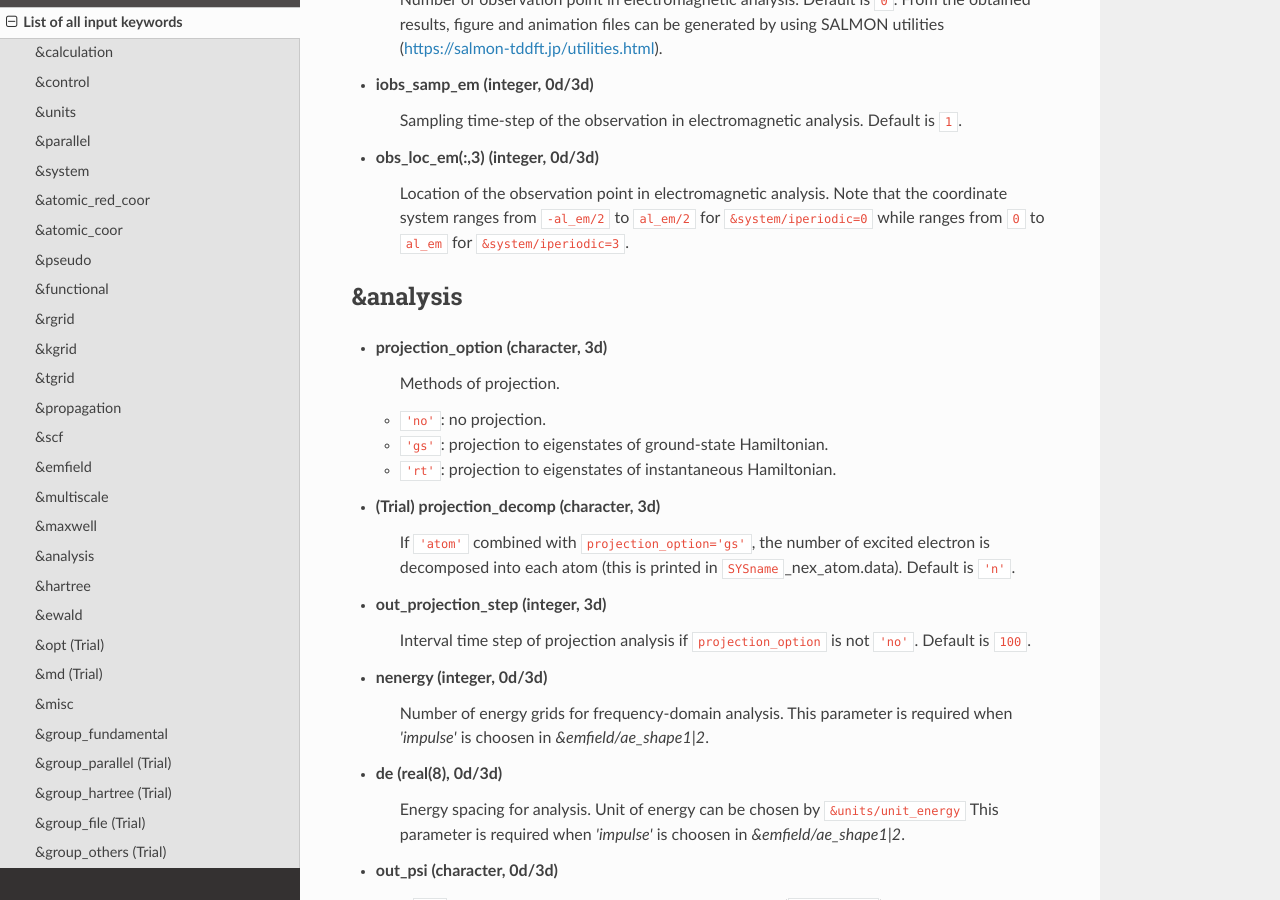
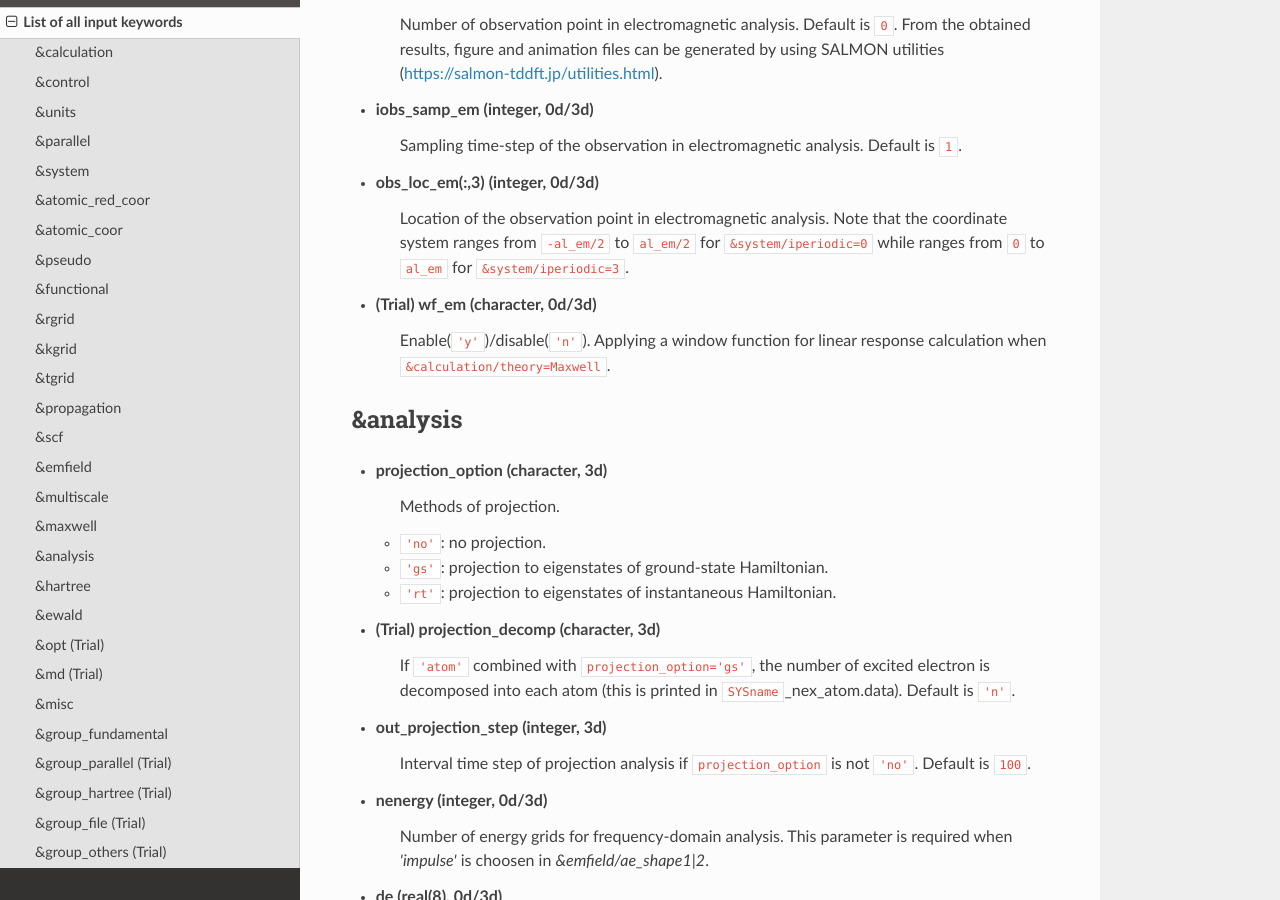
Before and after one commit to SALMON-TDDFT/SALMON-DOCS, a Sphinx documentation site: the page built from source/input_keyword_list.rst, in a window 1280 px wide and 900 px high, scrolled down 15859 px. Built offline with Sphinx 7.4.7 and the Read the Docs theme 2.0.0, drawn with Linux system fonts in a browser that asks for light colours; formulas are drawn with MathJax 3; some of the changed text lies outside the part shown.

Commit message:
Modify anb add new keywords in eh-FDTD

```diff
--- a/source/input_keyword_list.rst
+++ b/source/input_keyword_list.rst
@@ -666,7 +666,7 @@
    Number of media in electromagnetic analysis. Default is ``0``.
 
 - **type_media(:)** (character, 0d/3d)
-   Type of media in electromagnetic analysis. ``'vacuum'``, ``'constant media'``, ``'pec'``, and ``'drude'`` can be chosen. Default is ``'vacuum'``.
+   Type of media in electromagnetic analysis. ``'vacuum'``, ``'constant media'``, ``'pec'``, and ``'drude'`` can be chosen. Default is ``'vacuum'``. If ``'drude'`` is chosen, linear response calculation can be done by ``ae_shape1/ae_shape2='impulse'``.
 
 - **epsilon(:)** (real(8), 0d/3d)
    Relative permittivity of the media in electromagnetic analysis. Default is ``1d0``.
@@ -700,6 +700,9 @@
 
 - **obs_loc_em(:,3)** (integer, 0d/3d)
    Location of the observation point in electromagnetic analysis. Note that the coordinate system ranges from ``-al_em/2`` to ``al_em/2`` for ``&system/iperiodic=0`` while ranges from ``0`` to ``al_em`` for ``&system/iperiodic=3``.
+
+- (Trial) **wf_em** (character, 0d/3d)
+   Enable(``'y'``)/disable(``'n'``). Applying a window function for linear response calculation when ``&calculation/theory=Maxwell``.
 
 &analysis
 ---------
```
